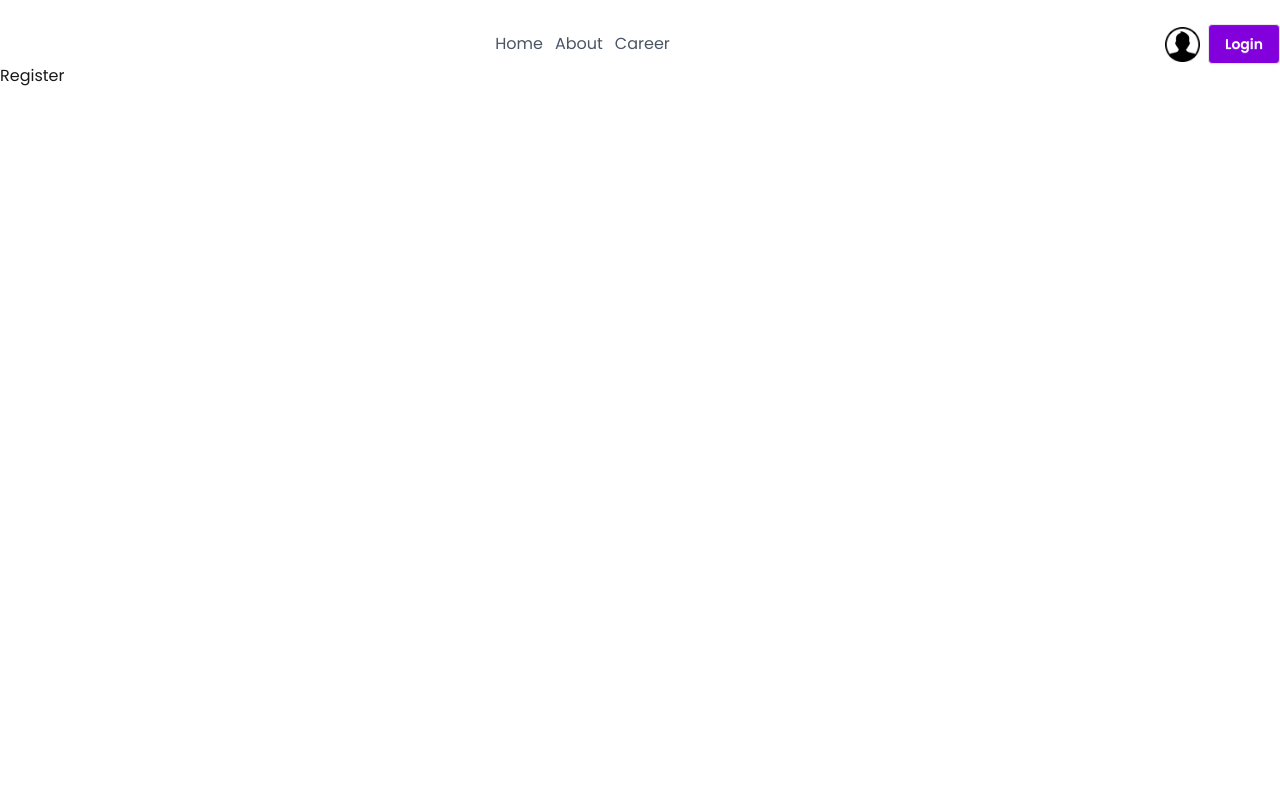
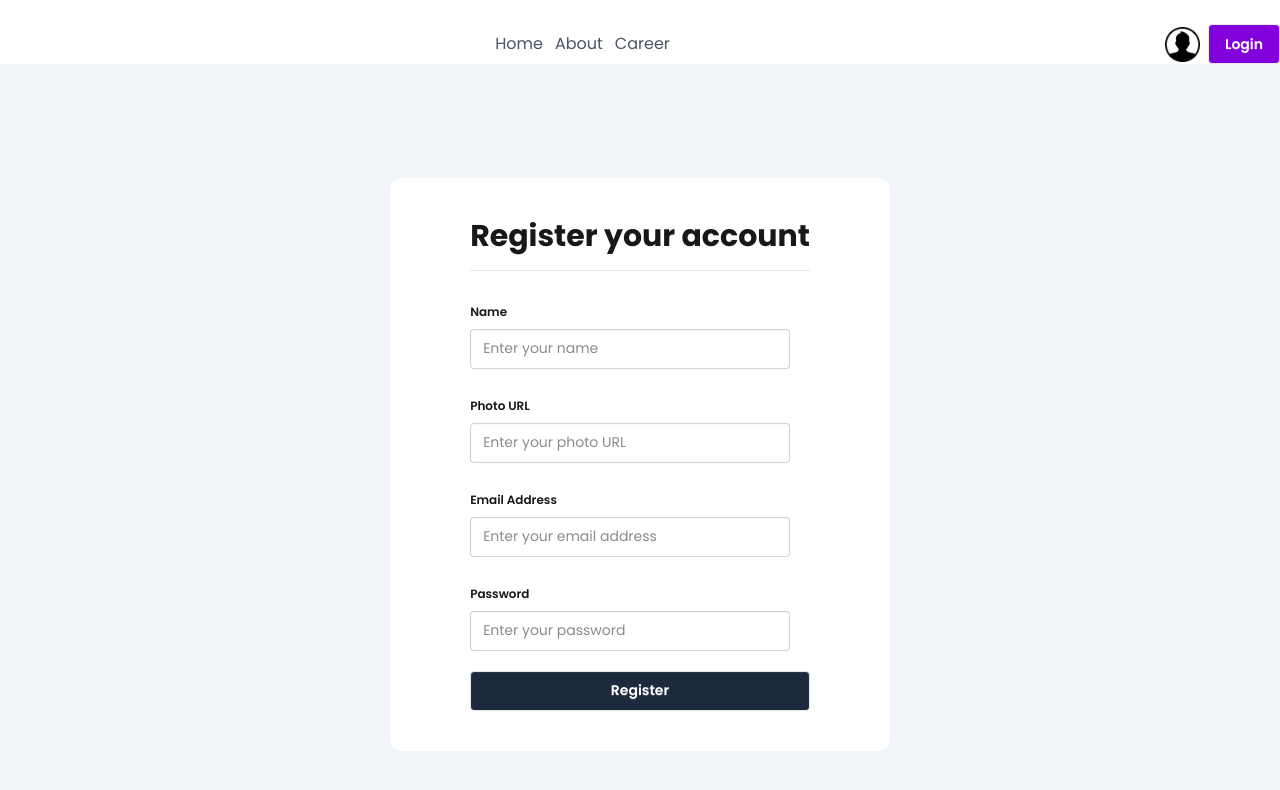
Before and after one commit to farhan-al-shahrier-siam/dragon-news-nextjs, a Next.js app: page /register in a window 1280 px wide. Shown: the top 790 px of the page. Built offline with nearby package versions, Linux system fonts and the light colour scheme.

Commit message:
Login Page and register page is done and data can be retrived also installed react hook form to handle validation

```diff
--- a/package.json
+++ b/package.json
@@ -13,6 +13,7 @@
     "react": "19.2.4",
     "react-dom": "19.2.4",
     "react-fast-marquee": "^1.6.5",
+    "react-hook-form": "^7.74.0",
     "react-icons": "^5.6.0"
   },
   "devDependencies": {
--- a/src/app/(auth)/login/page.jsx
+++ b/src/app/(auth)/login/page.jsx
@@ -1,9 +1,46 @@
-import React from 'react';
+"use client";
+import Link from "next/link";
+import { useForm } from "react-hook-form";
 
 const LoginPage = () => {
+    const {
+        register,
+        handleSubmit,
+        formState: { errors },
+    } = useForm();
+
+    const handleLoginFunc = (data) => {};
+
     return (
-        <div>
-            Login
+        <div className="container mx-auto min-h-[80vh] flex justify-center items-center bg-slate-100">
+            <div className="p-20 rounded-xl bg-white ">
+                <h2 className="font-bold text-3xl text-center mb-6 border-b border-gray-200 pb-4">Login your account</h2>
+                <form onSubmit={handleSubmit(handleLoginFunc)} className="space-y-4">
+                    <fieldset className="fieldset">
+                        <legend className="fieldset-legend">Email Address</legend>
+                        <input {...register("email", { required: "Email is required" })} type="email" className="input" placeholder="Enter your email address" />
+
+                        {errors.email && <p className="text-red-500">{errors.email.message}</p>}
+                    </fieldset>
+                    <fieldset className="fieldset">
+                        <legend className="fieldset-legend">Password</legend>
+                        <input {...register("password", { required: "Password is required" })} type="password" className="input" placeholder="Enter your password" />
+
+                        {errors.password && <p className="text-red-500">{errors.password.message}</p>}
+                    </fieldset>
+
+                    <button className="btn bg-slate-800 text-white w-full">Login</button>
+
+                    <p className="text-center">
+                        <small>
+                            Dont’t Have An Account ?{" "}
+                            <Link href="/register" className="text-red-500 hover:underline">
+                                Register
+                            </Link>
+                        </small>
+                    </p>
+                </form>
+            </div>
         </div>
     );
 };
--- a/src/app/(auth)/register/page.jsx
+++ b/src/app/(auth)/register/page.jsx
@@ -1,9 +1,53 @@
-import React from 'react';
+"use client";
+import Link from "next/link";
+import { useForm } from "react-hook-form";
 
 const RegisterPage = () => {
+    const {
+        register,
+        handleSubmit,
+        formState: { errors },
+    } = useForm();
+
+    const handleRegisterFunc = (data) => {};
+
     return (
-        <div>
-            Register
+        <div className="container mx-auto min-h-screen flex justify-center items-center bg-slate-100">
+            <div className="py-10 px-20 rounded-xl bg-white ">
+                <h2 className="font-bold text-3xl text-center mb-6 border-b border-gray-200 pb-4">Register your account</h2>
+                <form onSubmit={handleSubmit(handleRegisterFunc)} className="space-y-4">
+
+                    <fieldset className="fieldset">
+                        <legend className="fieldset-legend">Name</legend>
+                        <input {...register("name", { required: "Name is required" })} type="text" className="input" placeholder="Enter your name" />
+
+                        {errors.name && <p className="text-red-500">{errors.name.message}</p>}
+                    </fieldset>
+
+                    <fieldset className="fieldset">
+                        <legend className="fieldset-legend">Photo URL</legend>
+                        <input {...register("photo", { required: "Photo URL is required" })} type="text" className="input" placeholder="Enter your photo URL" />
+
+                        {errors.photo && <p className="text-red-500">{errors.photo.message}</p>}
+                    </fieldset>
+
+                    <fieldset className="fieldset">
+                        <legend className="fieldset-legend">Email Address</legend>
+                        <input {...register("email", { required: "Email is required" })} type="email" className="input" placeholder="Enter your email address" />
+
+                        {errors.email && <p className="text-red-500">{errors.email.message}</p>}
+                    </fieldset>
+
+                    <fieldset className="fieldset">
+                        <legend className="fieldset-legend">Password</legend>
+                        <input {...register("password", { required: "Password is required" })} type="password" className="input" placeholder="Enter your password" />
+
+                        {errors.password && <p className="text-red-500">{errors.password.message}</p>}
+                    </fieldset>
+
+                    <button className="btn bg-slate-800 text-white w-full">Register</button>
+                </form>
+            </div>
         </div>
     );
 };
```
Also changed, not shown: 1 other file (tests, documents, lock files or other folders).
